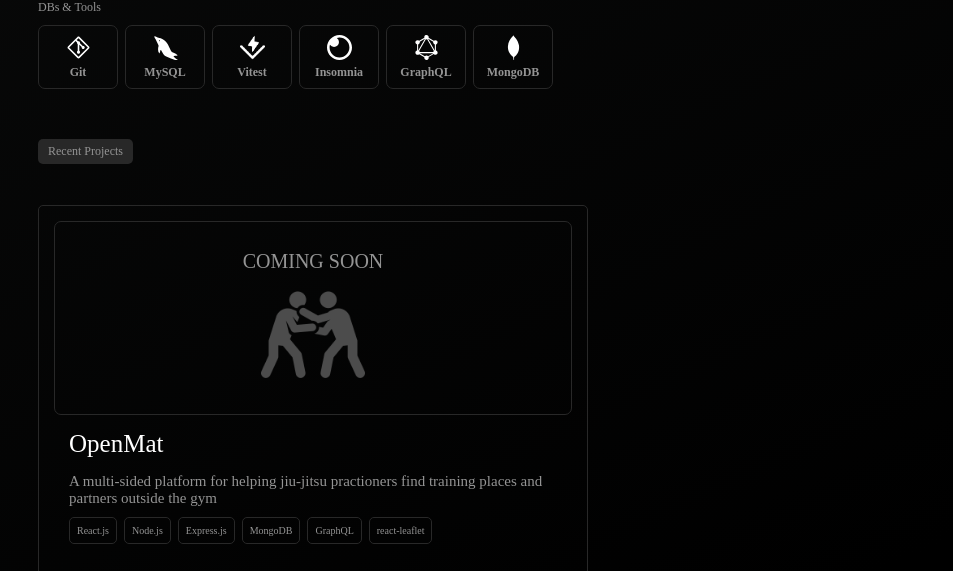
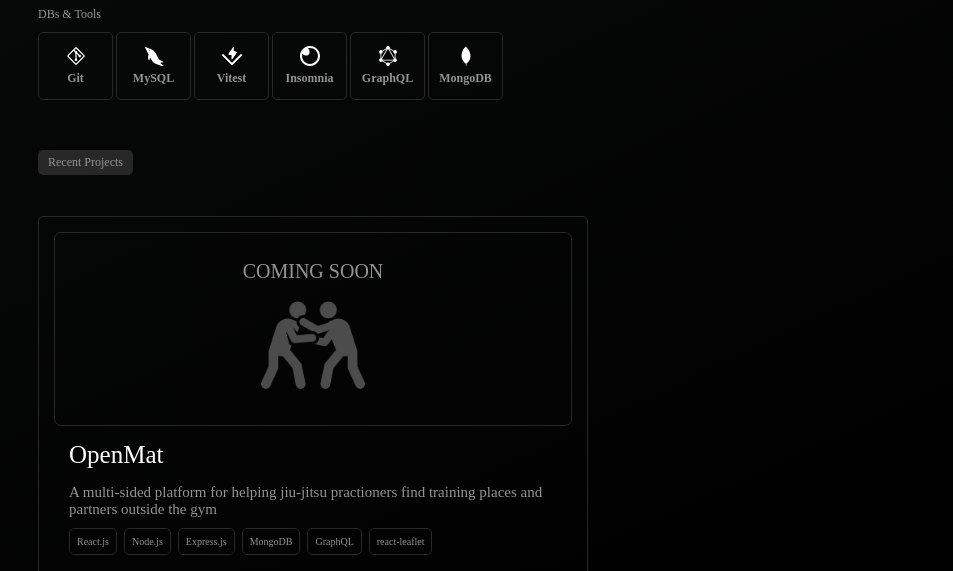
Before and after one commit to choijake0207/Portfolio25, a plain HTML site: page index.html in a window 1280 px wide. Shown: the part 529-1100 px from the top of the page, without its empty margins (327-1280 px from the left). Drawn offline with Linux system fonts and the light colour scheme; files whose address does not match are found by name; a web font is replaced by a local one.

Commit message:
edit skill item sizing

```diff
--- a/style.css
+++ b/style.css
@@ -373,12 +373,12 @@ h1, p {
     padding: 0;
     display: flex;
     flex-wrap: wrap;
-    gap: 7px;
+    gap: 3px;
     margin: 0;
 }
 .skill img {
     aspect-ratio: auto;
-    height: 25px;
+    height: 20px;
     transition: .2s ease;
 }
 .skill {
@@ -387,10 +387,10 @@ h1, p {
     align-items: center;
     justify-content: center;
     border: 1px solid var(--subtle-border);
-    border-radius: 7px;
+    border-radius: 5px;
     gap: 5px;
-    width: 80px;
-    aspect-ratio:  1 / .8;
+    width: 75px;
+    aspect-ratio:  1 / .9;
     transition: .2s ease;
     animation: skill-rise 1s ease forwards;
     opacity: 0;
```
